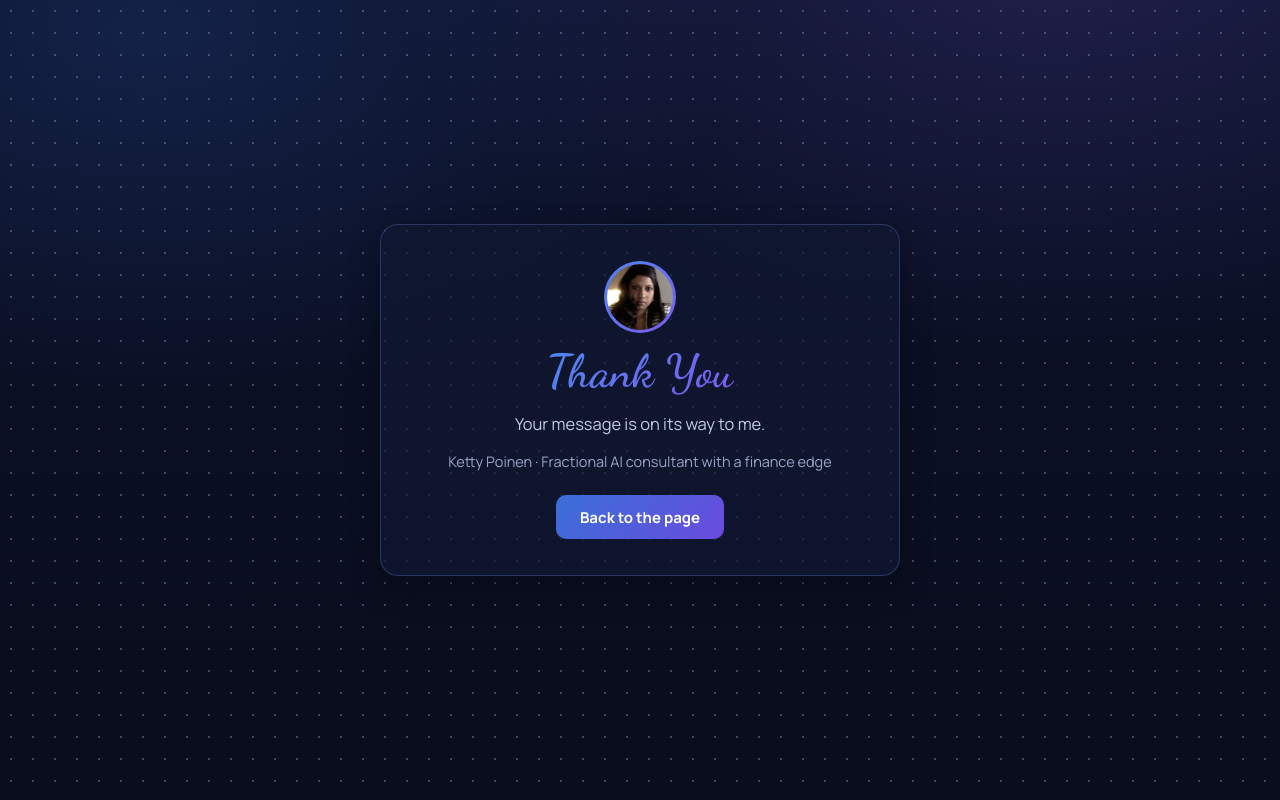
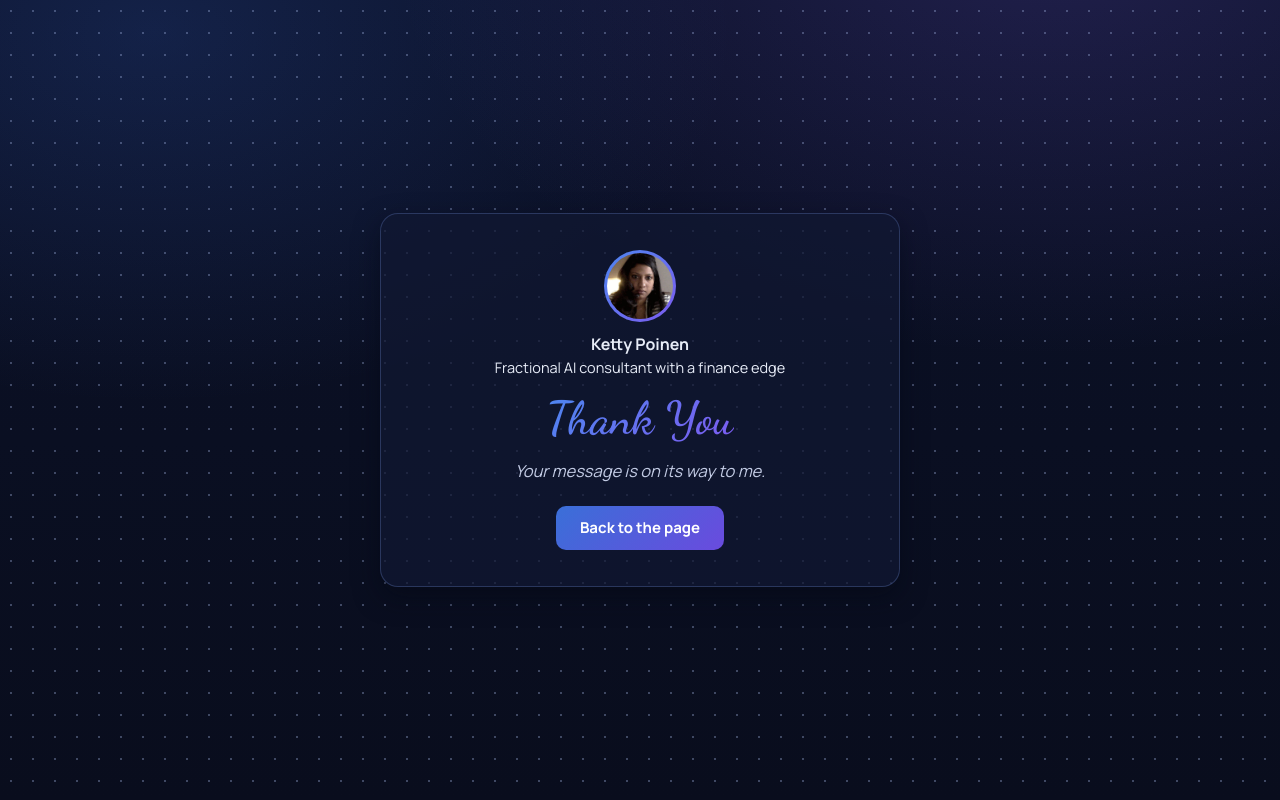
Before and after one commit to kettypoinen/portfolio, a plain HTML site: page thanks.html in a window 1280 px wide. Drawn offline with Linux system fonts and the light colour scheme.

Commit message:
Thank-you page: name and title under the photo, italic message
Co-Authored-By: Claude Opus 5.5 <noreply@anthropic.com>
Claude-Session: https://claude.ai/code/session_01W985EbHYUwzDVtV5LiYetL

```diff
--- a/thanks.html
+++ b/thanks.html
@@ -19,7 +19,12 @@ main{position:relative;z-index:1;width:100%;max-width:520px;background:var(--pan
 .avatar{width:72px;height:72px;border-radius:50%;object-fit:cover;padding:3px;background:var(--grad)}
 h1{margin:0;font:600 clamp(36px,7vw,46px)/1.1 'Dancing Script',cursive;background:var(--grad);-webkit-background-clip:text;background-clip:text;color:transparent}
 p{margin:0;color:var(--text);max-width:30em}
-.small{color:var(--soft);font-size:14.5px}
+.who{color:var(--fg);font-size:14.5px;margin-top:-4px}
+.who .nm,.who .tt{display:block}
+.who .nm{font-weight:700;font-size:16px}
+.msg{font-style:italic}
+/* on phones: keep the title on one line */
+@media (max-width:560px){.who .tt{white-space:nowrap;font-size:min(14.5px,3.75vw)}main{padding:32px 16px}}
 a.back{margin-top:8px;display:inline-flex;align-items:center;min-height:44px;padding:12px 24px;border-radius:10px;background:linear-gradient(135deg,#3A6FD8,#6A4BDE);color:#fff;font:700 15px/1 'Manrope',system-ui,sans-serif;text-decoration:none}
 a.back:hover{filter:brightness(1.15)}
 a:focus-visible{outline:3px solid var(--blue);outline-offset:2px}
@@ -28,9 +33,9 @@ a:focus-visible{outline:3px solid var(--blue);outline-offset:2px}
 <body>
 <main>
   <img class="avatar" src="assets/profile.jpg" alt="Ketty Poinen">
+  <p class="who"><span class="nm">Ketty Poinen</span> <span class="tt">Fractional AI consultant with a finance edge</span></p>
   <h1>Thank You</h1>
-  <p>Your message is on its way to me.</p>
-  <p class="small">Ketty Poinen · Fractional AI consultant with a finance edge</p>
+  <p class="msg">Your message is on its way to me.</p>
   <a class="back" href="index.html">Back to the page</a>
 </main>
 </body>
```
